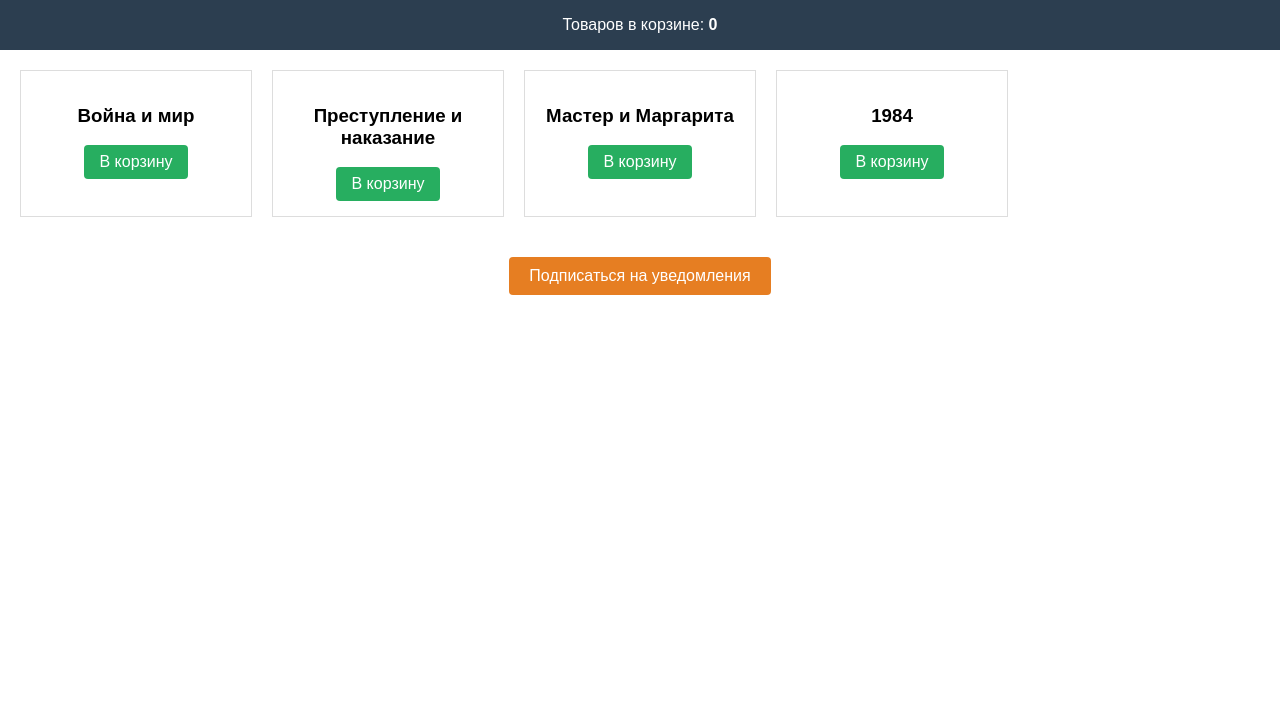
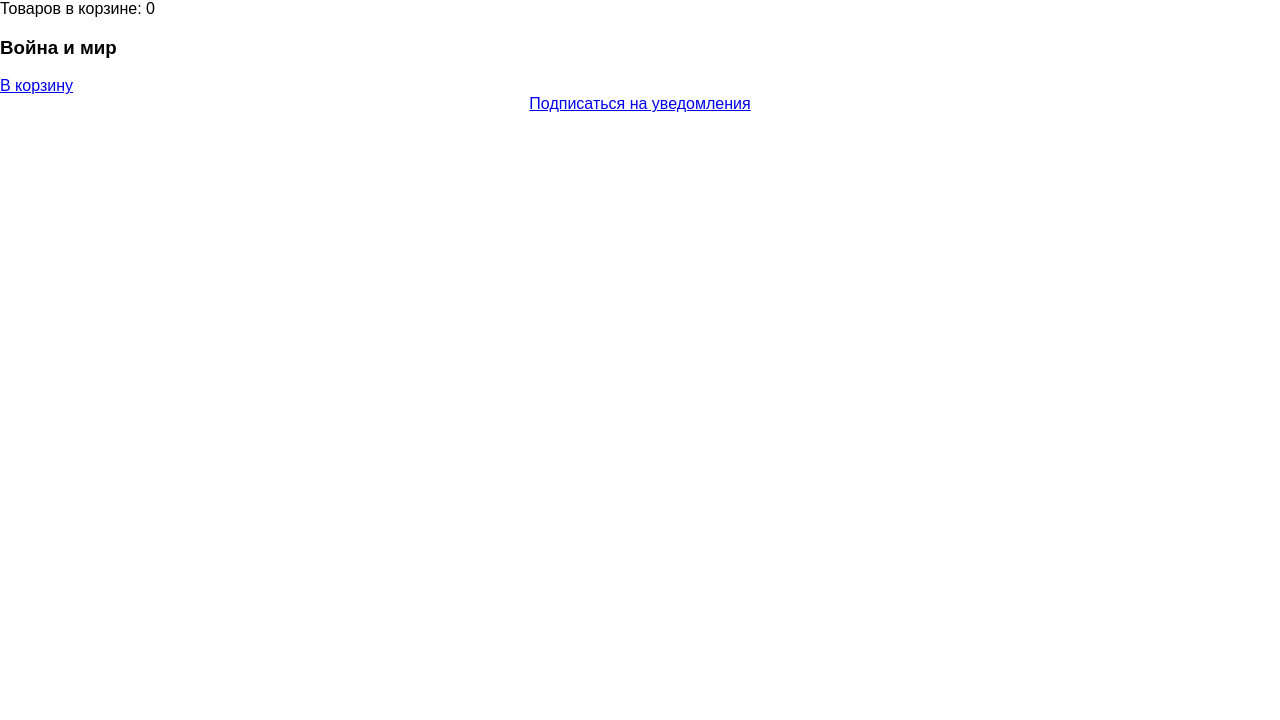
Before and after one commit to Loss2/Loss2.github.io, a plain HTML site: page index.html in a window 1280 px wide. Shown: the part 80-800 px from the top of the page. Drawn offline with Linux system fonts and the light colour scheme.

Commit message:
Update index.html

```diff
--- a/index.html
+++ b/index.html
@@ -4,16 +4,20 @@
     <meta charset="UTF-8">
     <meta name="viewport" content="width=device-width, initial-scale=1.0">
     <title>Книжный магазин</title>
-    <!-- Altcraft скрипт (после title) -->
+    <!-- Altcraft скрипт -->
     <script>
         (function (window, document, dataLayerName, containerID) {
             window[dataLayerName] = window[dataLayerName] || [];
-            window[dataLayerName].push({ 'start': new Date().getTime(), event: 'actm-js' });
+            window[dataLayerName].push({
+                'start': new Date().getTime(),
+                event: 'actm-js',
+                containerID: containerID
+            });
             var firstScript = document.getElementsByTagName('script')[0];
             var script = document.createElement('script');
-            var dl = dataLayerName !== 'acDataLayer' ? '&l=' + dataLayerName : '';
+            var dl = dataLayerName !== 'acDataLayer' ? '&l=' + encodeURIComponent(dataLayerName) : '';
             script.async = true;
-            script.src = 'https://pxl.demo.altcraft.com/actm/js/actm.js?id=' + containerID + dl;
+            script.src = 'https://pxl.demo.altcraft.com/actm/js/actm.js?id=' + encodeURIComponent(containerID) + dl;
             script.type = 'module';
             if (firstScript && firstScript.parentNode) {
                 firstScript.parentNode.insertBefore(script, firstScript);
@@ -21,57 +25,19 @@
         }(window, document, 'acDataLayer', 'ATM-9MaUAoC2Hv4TCDTbl'));
     </script>
     <style>
+        /* Стили остаются без изменений */
         body {
             font-family: Arial, sans-serif;
             margin: 0;
             padding: 0;
         }
-        header {
-            background: #2c3e50;
-            color: white;
-            padding: 1rem;
-            text-align: center;
-        }
-        .book-grid {
-            display: grid;
-            grid-template-columns: repeat(auto-fill, minmax(200px, 1fr));
-            gap: 20px;
-            padding: 20px;
-        }
-        .book-card {
-            border: 1px solid #ddd;
-            padding: 15px;
-            text-align: center;
-        }
-        .add-to-cart {
-            display: inline-block;
-            background: #27ae60;
-            color: white;
-            text-decoration: none;
-            padding: 8px 15px;
-            border-radius: 4px;
-            cursor: pointer;
-        }
-        .add-to-cart:hover {
-            background: #2ecc71;
-        }
-        #cart-counter {
-            font-weight: bold;
-        }
-        .push-subscribe {
-            display: inline-block;
-            background: #e67e22;
-            color: white;
-            padding: 10px 20px;
-            border-radius: 4px;
-            text-decoration: none;
-            margin: 20px 0;
-        }
+        /* ... остальные стили ... */
     </style>
 </head>
 <body>
     <script src="https://pxl.demo.altcraft.com/ak_container.js?id=MTg1fDM="></script>
 
+    <!-- Остальная часть HTML -->
     <header>
         <h1>Книжный магазин</h1>
         <div>Товаров в корзине: <span id="cart-counter">0</span></div>
@@ -83,18 +49,7 @@
                 <h3>Война и мир</h3>
                 <a href="#" class="add-to-cart" onclick="addToCart(event, 'Война и мир')">В корзину</a>
             </div>
-            <div class="book-card">
-                <h3>Преступление и наказание</h3>
-                <a href="#" class="add-to-cart" onclick="addToCart(event, 'Преступление и наказание')">В корзину</a>
-            </div>
-            <div class="book-card">
-                <h3>Мастер и Маргарита</h3>
-                <a href="#" class="add-to-cart" onclick="addToCart(event, 'Мастер и Маргарита')">В корзину</a>
-            </div>
-            <div class="book-card">
-                <h3>1984</h3>
-                <a href="#" class="add-to-cart" onclick="addToCart(event, '1984')">В корзину</a>
-            </div>
+            <!-- Остальные книги -->
         </div>
 
         <div style="text-align: center;">
@@ -103,37 +58,43 @@
     </main>
 
     <script>
-        // Функция добавления в корзину
+        // Функция добавления в корзину с улучшенной обработкой JSON
         function addToCart(event, bookTitle) {
-            event.preventDefault(); // Отменяем стандартное действие ссылки
+            event.preventDefault();
 
             // Обновляем счетчик
             const counter = document.getElementById('cart-counter');
             counter.textContent = parseInt(counter.textContent) + 1;
 
-            // Отправляем событие в Altcraft
+            // Отправляем событие в Altcraft с правильным JSON
             if(window.acDataLayer) {
-                window.acDataLayer.push({
+                const eventData = {
                     event: 'add_to_cart',
-                    book_title: bookTitle,
+                    book_title: bookTitle.replace(/[^\w\s]/gi, ''), // Удаляем спецсимволы
                     eventType: 'click',
                     eventCategory: 'cart',
                     eventAction: 'add',
-                    eventLabel: bookTitle
-                });
+                    eventLabel: bookTitle.replace(/[^\w\s]/gi, '')
+                };
+
+                try {
+                    window.acDataLayer.push(eventData);
+                } catch(e) {
+                    console.error('Ошибка отправки данных:', e);
+                }
             }
 
             // Показываем push-уведомление
             try {
                 if(typeof AKPush !== 'undefined') {
                     AKPush.showNotification({
-                        title: 'Товар добавлен в корзину',
-                        body: `Вы добавили "${bookTitle}"`,
+                        title: 'Товар добавлен',
+                        body: 'Вы добавили ' + bookTitle,
                         icon: 'https://example.com/icon.png'
                     });
                 }
             } catch(e) {
-                console.error('Ошибка показа уведомления:', e);
+                console.error('Ошибка уведомления:', e);
             }
         }
 
```
